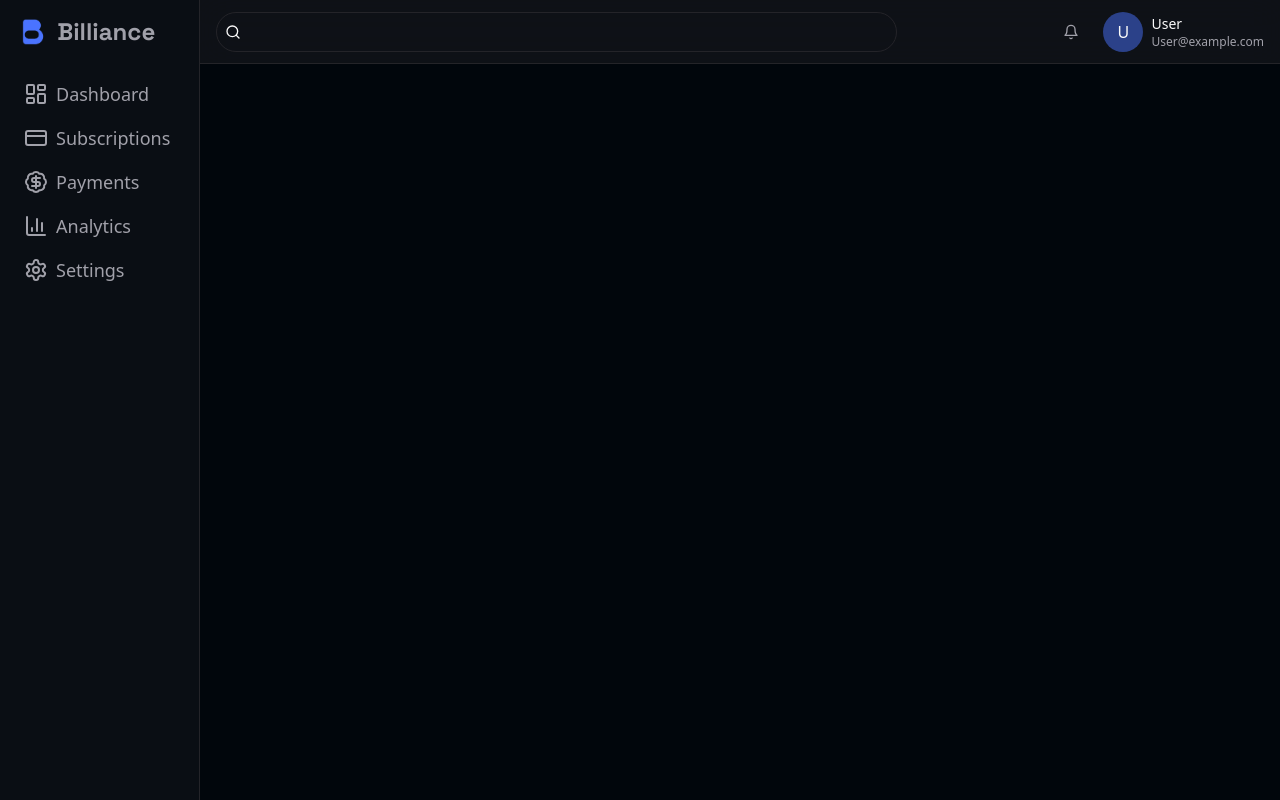
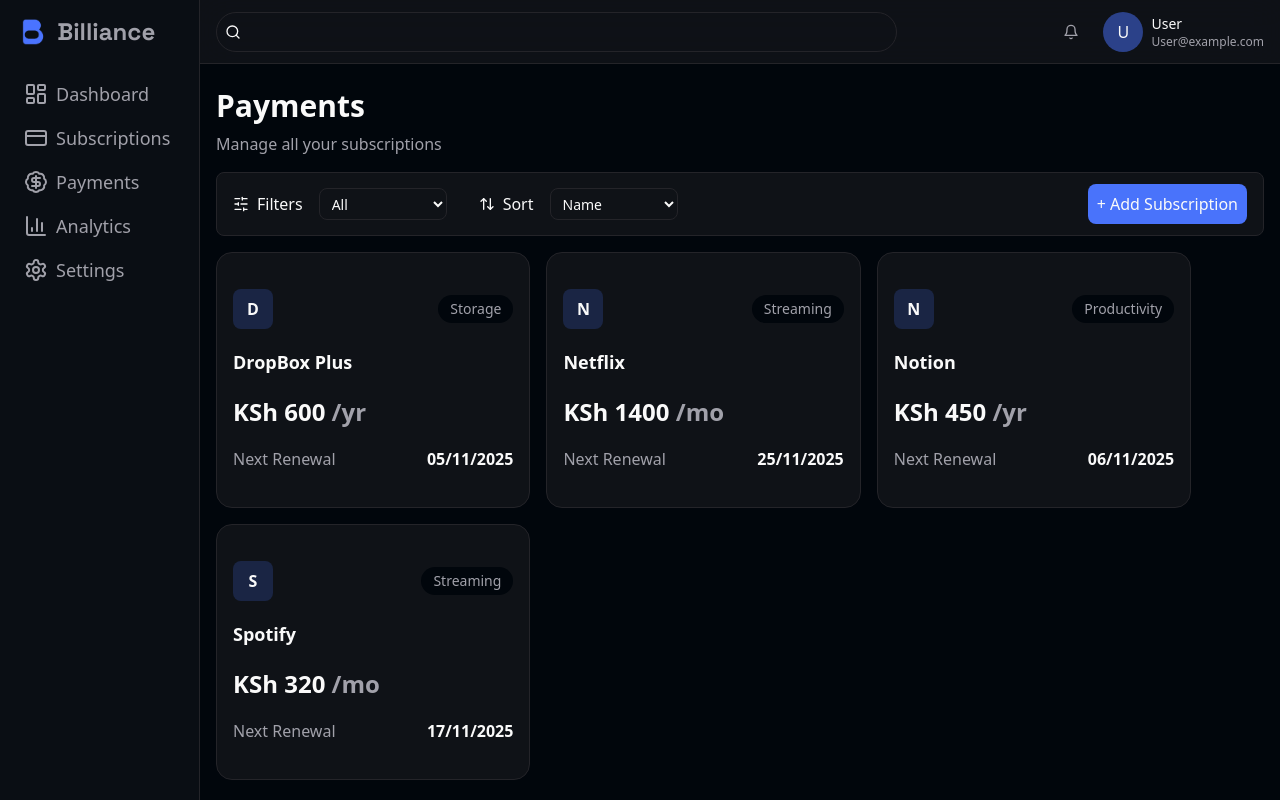
Before and after one commit to Suudi-sudo/saas-subscription-management, a React (Vite) app in the folder frontend/: page /subscriptions in a window 1280 px wide. Built offline with nearby package versions, Linux system fonts and the light colour scheme.

Commit message:
Finishe UI setup for Subscriptions Page

```diff
--- a/frontend/src/pages/subscriptions.jsx
+++ b/frontend/src/pages/subscriptions.jsx
@@ -1,8 +1,162 @@
+import { LuSlidersHorizontal, LuArrowUpDown } from "react-icons/lu";
 import { DashNav } from "../components/navbar";
+import { useState } from "react";
 export default function Subscriptions() {
+  const [selectedCategory, setSelectedCategory] = useState("All");
+  const [selectedSort, setSelectedSort] = useState("Name");
+  const categories = [
+    "All",
+    "Productivity",
+    "Streaming",
+    "Education",
+    "Gaming",
+    "Storage",
+  ];
+  const sortValues = ["Name", "Category", "Cost", "Date"];
+  const subscriptions = [
+    {
+      name: "Netflix",
+      category: "Streaming",
+      cost: "1400",
+      date: "25/11/2025",
+      per: "mo",
+    },
+    {
+      name: "Notion",
+      category: "Productivity",
+      cost: "450",
+      date: "06/11/2025",
+      per: "yr",
+    },
+    {
+      name: "Spotify",
+      category: "Streaming",
+      cost: "320",
+      date: "17/11/2025",
+      per: "mo",
+    },
+    {
+      name: "DropBox Plus",
+      category: "Storage",
+      cost: "600",
+      date: "05/11/2025",
+      per: "yr",
+    },
+  ];
+  const handleCategoryChange = (e) => {
+    setSelectedCategory(e.target.value);
+  };
+  const handleSortChange = (e) => {
+    setSelectedSort(e.target.value);
+  };
+  const filteredSubscriptions =
+    selectedCategory === "All"
+      ? subscriptions
+      : subscriptions.filter((sub) => sub.category == selectedCategory);
+  const sortedSubscriptions = [...filteredSubscriptions].sort((a, b) => {
+    switch (selectedSort) {
+      case "Name":
+        return a.name.localeCompare(b.name);
+      case "Category":
+        return a.category.localeCompare(b.category);
+      case "Cost":
+        return parseFloat(a.cost) - parseFloat(b.cost);
+      case "Date":
+        const [dayA, monthA, yearA] = a.date.split("/").map(Number);
+        const [dayB, monthB, yearB] = b.date.split("/").map(Number);
+        return (
+          new Date(yearA, monthA - 1, dayA) - new Date(yearB, monthB - 1, dayB)
+        );
+      default:
+        return 0;
+    }
+  });
   return (
     <div>
       <DashNav />
+      <main className="relative top-16 left-50 p-4 w-[calc(100vw-200px)] flex flex-col gap-4">
+        <header className="text-left">
+          <h2 className="text-3xl font-bold my-2">Payments</h2>
+          <p>Manage all your subscriptions</p>
+        </header>
+        <div className="w-full p-4 h-16 flex justify-between border-border border rounded-lg items-center bg-border/40">
+          <div className="flex items-center gap-8">
+            <div className="flex items-center gap-4">
+              <div className="flex items-center gap-2">
+                <LuSlidersHorizontal />
+                Filters
+              </div>
+              <select
+                value={selectedCategory}
+                onChange={handleCategoryChange}
+                className="border border-border rounded-lg text-foreground w-32 h-8 px-2 text-sm"
+              >
+                {categories.map((category) => (
+                  <option value={category} key={category}>
+                    {category}
+                  </option>
+                ))}
+              </select>
+            </div>
+            <div className="flex items-center gap-4">
+              <div className="flex items-center gap-2">
+                <LuArrowUpDown />
+                Sort
+              </div>
+              <select
+                value={selectedSort}
+                onChange={handleSortChange}
+                className="border border-border rounded-lg text-foreground w-32 h-8 px-2 text-sm"
+              >
+                {sortValues.map((sort) => (
+                  <option value={sort} key={sort} className=" accent-primary">
+                    {sort}
+                  </option>
+                ))}
+              </select>
+            </div>
+          </div>
+          <button
+            type="button"
+            className="text-sm p-2 items-center flex bg-primary"
+          >
+            + Add Subscription
+          </button>
+        </div>
+        <div className="flex items-center gap-4 flex-wrap">
+          {sortedSubscriptions.map((subscription, index) => (
+            <div
+              key={index}
+              className="h-64 w-[30%] border border-border rounded-2xl bg-border/40 hover:border-primary flex flex-col items-baseline justify-evenly p-4"
+            >
+              <div className="flex items-center justify-between w-full">
+                <div className="p-2 rounded-lg bg-primary/20 aspect-square w-10 font-semibold">
+                  {subscription.name[0]}
+                </div>
+                <div className="bg-background rounded-full px-3 text-sm text-muted-foreground py-1">
+                  {subscription.category}
+                </div>
+              </div>
+              <div className="text-lg font-bold">{subscription.name}</div>
+              <div className="text-2xl font-semibold">
+                KSh {subscription.cost}{" "}
+                <span className="text-muted-foreground text-md">
+                  /{subscription.per}
+                </span>
+              </div>
+              <div className="flex items-center justify-between w-full">
+                <div className="text-muted-foreground">Next Renewal</div>
+                <div className="font-semibold">{subscription.date}</div>
+              </div>
+            </div>
+          ))}
+          {filteredSubscriptions.length === 0 && (
+            <h3 className="text-xl font-semibold my-2">
+              No Subscriptions found.
+            </h3>
+          )}
+        </div>
+      </main>
     </div>
   );
 }
```
